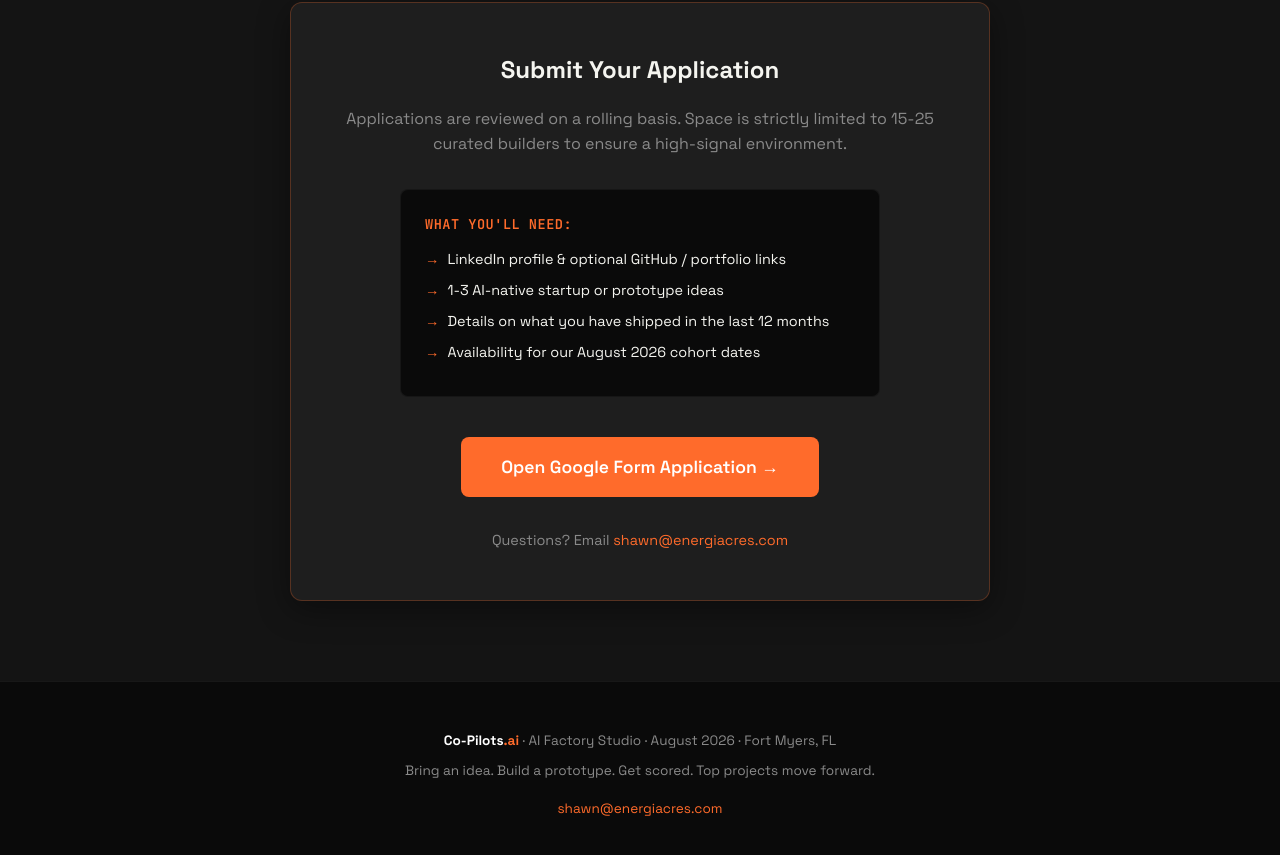
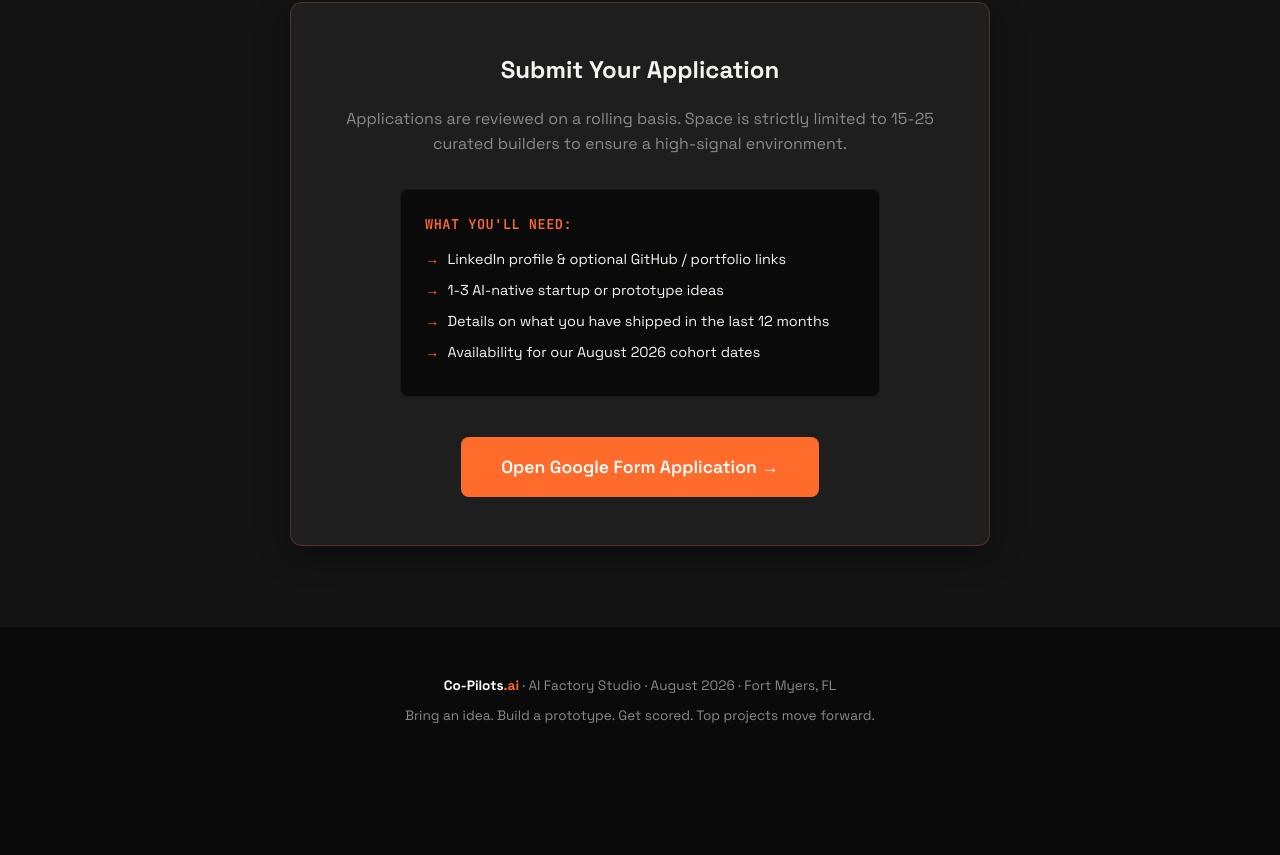
Before and after one commit to shawncutter/co-pilot-ai-website, a plain HTML site: page index.html in a window 1280 px wide. Shown: the part 6552-7407 px from the top of the page. After the commit the page ends 7327 px from the top, so only its background shows below. Drawn offline with Linux system fonts and the light colour scheme.

Commit message:
chore: remove contact email address from website

```diff
--- a/index.html
+++ b/index.html
@@ -57,8 +57,7 @@
   "organizer": {
     "@type": "Organization",
     "name": "Co-Pilots AI",
-    "url": "https://co-pilot.ai",
-    "email": "shawn@energiacres.com"
+    "url": "https://co-pilot.ai"
   },
   "eventAttendanceMode": "https://schema.org/OfflineEventAttendanceMode",
   "eventStatus": "https://schema.org/EventScheduled"
@@ -867,9 +866,6 @@ input:focus-visible,textarea:focus-visible,select:focus-visible{outline:none}
           Open Google Form Application &rarr;
         </a>
 
-        <p style="color:var(--gray);margin-top:2rem;font-size:0.9rem;margin-bottom:0">
-          Questions? Email <a href="mailto:shawn@energiacres.com" style="color:var(--orange);text-decoration:none">shawn@energiacres.com</a>
-        </p>
       </div>
     </div>
   </div>
@@ -881,7 +877,7 @@ input:focus-visible,textarea:focus-visible,select:focus-visible{outline:none}
 <footer role="contentinfo">
   <p><strong style="color:var(--white)">Co-Pilots<span style="color:var(--orange)">.ai</span></strong> &middot; AI Factory Studio &middot; August 2026 &middot; Fort Myers, FL</p>
   <p style="margin-top:0.5rem">Bring an idea. Build a prototype. Get scored. Top projects move forward.</p>
-  <p style="margin-top:1rem"><a href="mailto:shawn@energiacres.com">shawn@energiacres.com</a></p>
+
 </footer>
 
 <!-- BACK TO TOP -->
```
